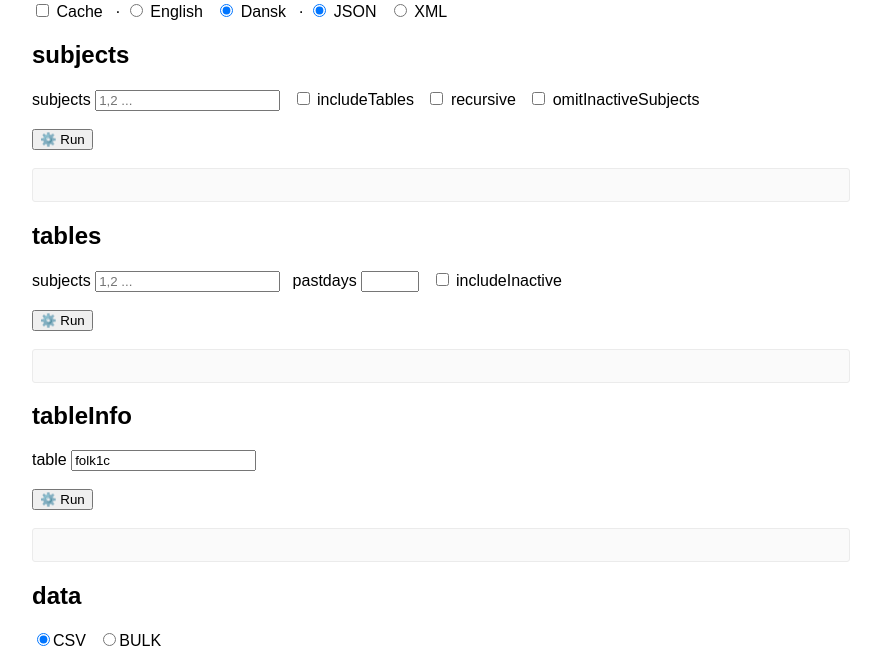
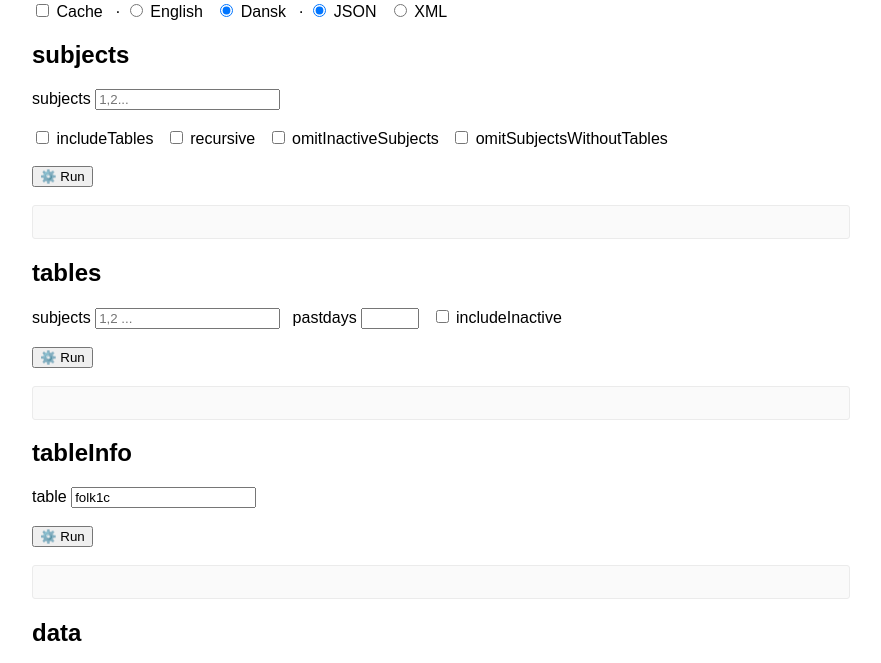
Before and after one commit to davidkonrad/Statistikbanken.js, a plain HTML site: page demo/index.html in a window 1280 px wide. Shown: the part 79-742 px from the top of the page, without its empty margins (208-1089 px from the left). Drawn offline with Linux system fonts and the light colour scheme.

Commit message:
Included omitSubjectsWithoutTables in both demo and README

```diff
--- a/demo/index.html
+++ b/demo/index.html
@@ -86,8 +86,9 @@ div.result {
 <form id="form-subjects">
 	<label>
 		subjects
-		<input type="text" name="subjects" placeholder="1,2 ...">
+		<input type="text" name="subjects" placeholder="1,2...">
 	</label>
+		<br><br>
 	<label>
 		<input type="checkbox" name="includeTables">
 		includeTables
@@ -100,7 +101,13 @@ div.result {
 		<input type="checkbox" name="omitInactiveSubjects">
 		omitInactiveSubjects
 	</label>
-	<br><br><button type="button" id="btn-run-subjects">⚙️ Run</button><br><br>
+	<label>
+		<input type="checkbox" name="omitSubjectsWithoutTables">
+		omitSubjectsWithoutTables
+	</label>
+	<br><br>
+	<button type="button" id="btn-run-subjects">⚙️ Run</button>
+	<br><br>
 	<div class="result" id="result-subjects"></div>
 	<code id="result-subjects-length"></code>
 </form>
```
Also changed, not shown: 1 other file.
